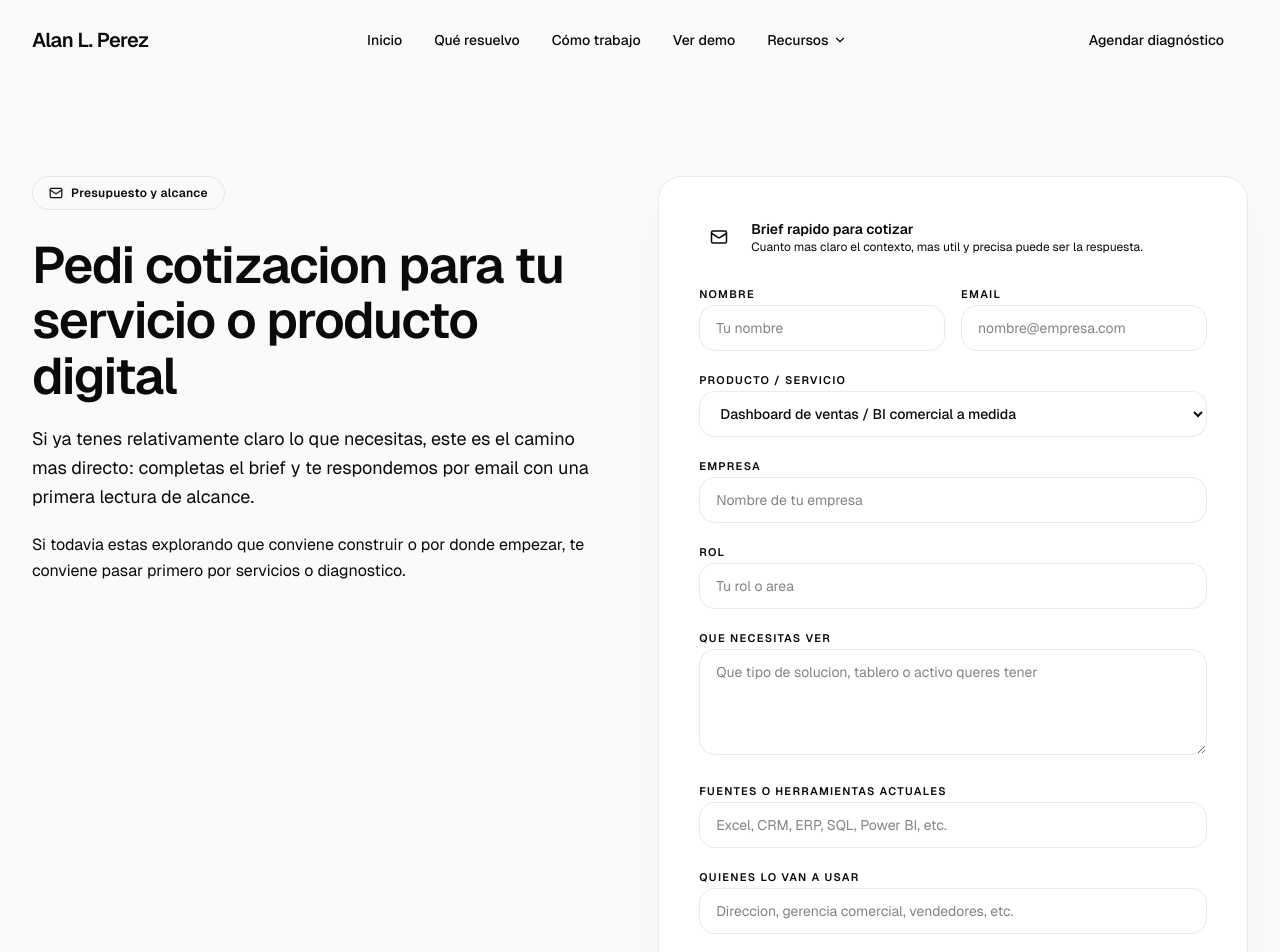
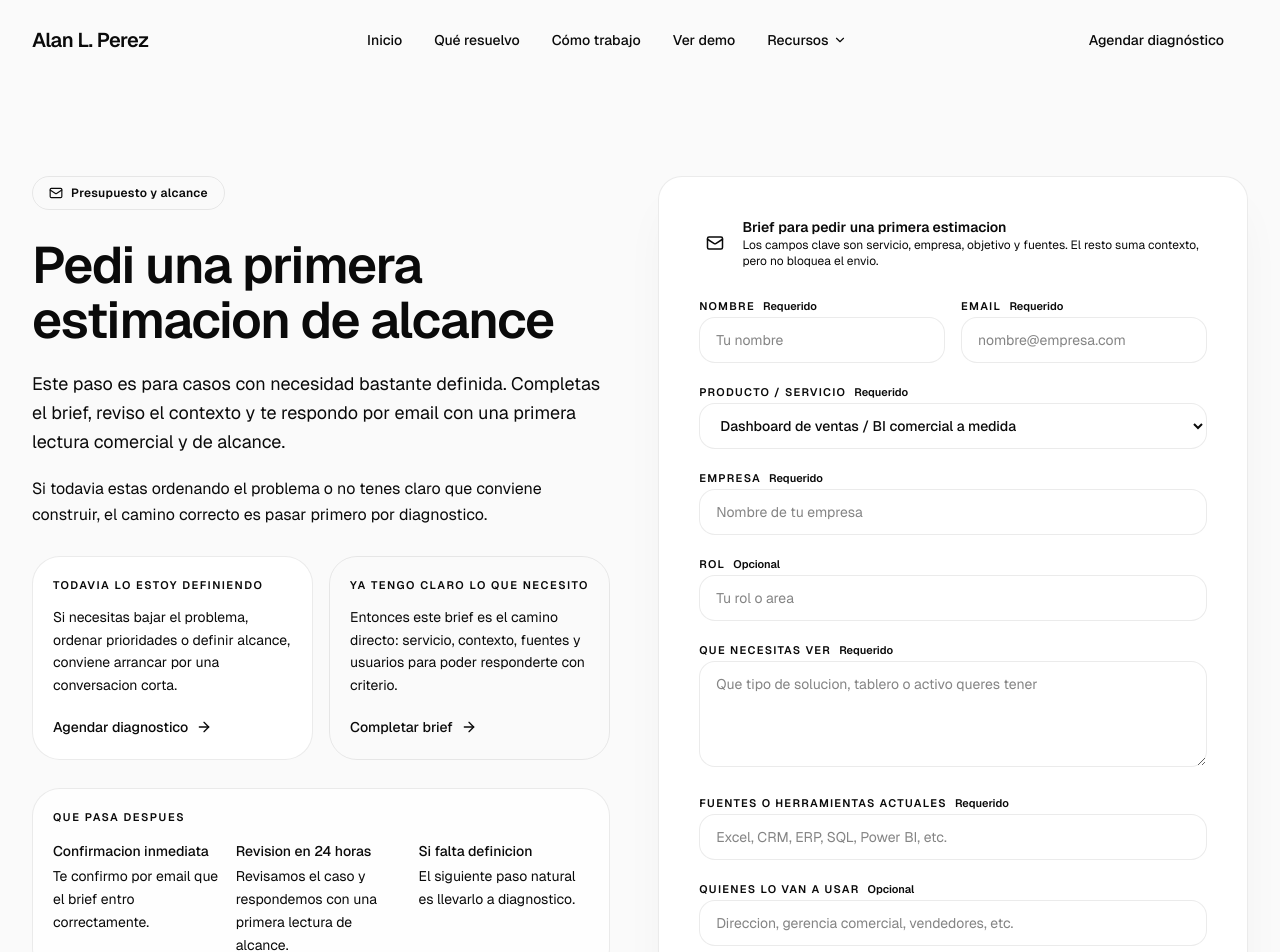
Before and after one commit to AluenIriarte/WebPage, a React (Vite) app: page /presupuesto-dashboard in a window 1280 px wide. Shown: the top 952 px of the page. Built offline with nearby package versions, Linux system fonts and the light colour scheme.

Commit message:
Refine quote form as high-intent conversion step

```diff
--- a/src/app/pages/PresupuestoDashboard.tsx
+++ b/src/app/pages/PresupuestoDashboard.tsx
@@ -7,33 +7,42 @@ import { Header } from "../components/Header";
 import {
   CONTACT_EMAIL,
   PRODUCT_OPTIONS,
+  ROOT_DIAGNOSTIC_SECTION_HREF,
   buildQuoteEmailBody,
   type QuoteBriefFields,
 } from "../lib/contact";
-import { trackFormSubmit, trackQuoteClick } from "../lib/analytics";
+import { trackDiagnosisClick, trackFormSubmit, trackQuoteClick } from "../lib/analytics";
 import { submitQuoteRequest } from "../lib/forms-api";
 
 const fieldConfig: {
   id: keyof QuoteBriefFields;
   label: string;
   placeholder: string;
+  required?: boolean;
   multiline?: boolean;
 }[] = [
-  { id: "nombre", label: "Nombre", placeholder: "Tu nombre" },
-  { id: "email", label: "Email", placeholder: "nombre@empresa.com" },
-  { id: "producto", label: "Producto / servicio", placeholder: "Selecciona una opcion" },
-  { id: "empresa", label: "Empresa", placeholder: "Nombre de tu empresa" },
+  { id: "nombre", label: "Nombre", placeholder: "Tu nombre", required: true },
+  { id: "email", label: "Email", placeholder: "nombre@empresa.com", required: true },
+  {
+    id: "producto",
+    label: "Producto / servicio",
+    placeholder: "Selecciona una opcion",
+    required: true,
+  },
+  { id: "empresa", label: "Empresa", placeholder: "Nombre de tu empresa", required: true },
   { id: "rol", label: "Rol", placeholder: "Tu rol o area" },
   {
     id: "objetivo",
     label: "Que necesitas ver",
     placeholder: "Que tipo de solucion, tablero o activo queres tener",
+    required: true,
     multiline: true,
   },
   {
     id: "fuentes",
     label: "Fuentes o herramientas actuales",
     placeholder: "Excel, CRM, ERP, SQL, Power BI, etc.",
+    required: true,
   },
   {
     id: "destinatarios",
@@ -146,20 +155,85 @@ export function PresupuestoDashboard() {
 
                 <div className="space-y-5">
                   <h1 className="text-4xl font-semibold leading-[1.08] tracking-tight text-foreground md:text-5xl lg:text-[3.2rem]">
-                    Pedi cotizacion para tu servicio o producto digital
+                    Pedi una primera estimacion de alcance
                   </h1>
                   <p className="max-w-2xl text-lg leading-relaxed text-muted-foreground">
-                    Si ya tenes relativamente claro lo que necesitas, este es el camino mas directo:
-                    completas el brief y te respondemos por email con una primera lectura de alcance.
+                    Este paso es para casos con necesidad bastante definida. Completas el brief,
+                    reviso el contexto y te respondo por email con una primera lectura comercial y
+                    de alcance.
                   </p>
                   <p className="max-w-3xl text-base leading-relaxed text-foreground/70">
-                    Si todavia estas explorando que conviene construir o por donde empezar, te conviene pasar primero por servicios o diagnostico.
+                    Si todavia estas ordenando el problema o no tenes claro que conviene construir,
+                    el camino correcto es pasar primero por diagnostico.
                   </p>
                 </div>
 
+                <div className="grid gap-4 sm:grid-cols-2">
+                  <div className="rounded-[1.75rem] border border-border/55 bg-white/85 p-5">
+                    <p className="text-[11px] font-semibold uppercase tracking-[0.14em] text-muted-foreground/55">
+                      Todavia lo estoy definiendo
+                    </p>
+                    <p className="mt-3 text-sm leading-relaxed text-muted-foreground">
+                      Si necesitas bajar el problema, ordenar prioridades o definir alcance, conviene
+                      arrancar por una conversacion corta.
+                    </p>
+                    <a
+                      href={ROOT_DIAGNOSTIC_SECTION_HREF}
+                      onClick={() => trackDiagnosisClick("quote_page_intro")}
+                      className="mt-5 inline-flex items-center gap-2 text-sm font-medium text-accent transition-colors hover:text-accent/80"
+                    >
+                      Agendar diagnostico
+                      <ArrowRight className="h-4 w-4" />
+                    </a>
+                  </div>
+
+                  <div className="rounded-[1.75rem] border border-accent/20 bg-accent/[0.04] p-5">
+                    <p className="text-[11px] font-semibold uppercase tracking-[0.14em] text-accent">
+                      Ya tengo claro lo que necesito
+                    </p>
+                    <p className="mt-3 text-sm leading-relaxed text-muted-foreground">
+                      Entonces este brief es el camino directo: servicio, contexto, fuentes y
+                      usuarios para poder responderte con criterio.
+                    </p>
+                    <a
+                      href="#brief-cotizacion"
+                      className="mt-5 inline-flex items-center gap-2 text-sm font-medium text-foreground transition-colors hover:text-accent"
+                    >
+                      Completar brief
+                      <ArrowRight className="h-4 w-4" />
+                    </a>
+                  </div>
+                </div>
+
+                <div className="rounded-[1.75rem] border border-border/55 bg-white/75 p-5">
+                  <p className="text-[11px] font-semibold uppercase tracking-[0.14em] text-muted-foreground/55">
+                    Que pasa despues
+                  </p>
+                  <div className="mt-4 grid gap-3 sm:grid-cols-3">
+                    <div>
+                      <p className="text-sm font-medium text-foreground">Confirmacion inmediata</p>
+                      <p className="mt-1 text-sm leading-relaxed text-muted-foreground">
+                        Te confirmo por email que el brief entro correctamente.
+                      </p>
+                    </div>
+                    <div>
+                      <p className="text-sm font-medium text-foreground">Revision en 24 horas</p>
+                      <p className="mt-1 text-sm leading-relaxed text-muted-foreground">
+                        Revisamos el caso y respondemos con una primera lectura de alcance.
+                      </p>
+                    </div>
+                    <div>
+                      <p className="text-sm font-medium text-foreground">Si falta definicion</p>
+                      <p className="mt-1 text-sm leading-relaxed text-muted-foreground">
+                        El siguiente paso natural es llevarlo a diagnostico.
+                      </p>
+                    </div>
+                  </div>
+                </div>
               </motion.div>
 
               <motion.div
+                id="brief-cotizacion"
                 initial={{ opacity: 0, y: 30 }}
                 animate={{ opacity: 1, y: 0 }}
                 transition={{ duration: 0.75, delay: 0.1, ease: [0.22, 1, 0.36, 1] }}
@@ -170,9 +244,12 @@ export function PresupuestoDashboard() {
                     <Mail className="h-4.5 w-4.5 text-accent" />
                   </div>
                   <div>
-                    <p className="text-sm font-semibold text-foreground">Brief rapido para cotizar</p>
+                    <p className="text-sm font-semibold text-foreground">
+                      Brief para pedir una primera estimacion
+                    </p>
                     <p className="text-xs text-muted-foreground">
-                      Cuanto mas claro el contexto, mas util y precisa puede ser la respuesta.
+                      Los campos clave son servicio, empresa, objetivo y fuentes. El resto suma
+                      contexto, pero no bloquea el envio.
                     </p>
                   </div>
                 </div>
@@ -183,10 +260,13 @@ export function PresupuestoDashboard() {
                       <label key={field.id} className="space-y-1.5">
                         <span className="text-[11px] font-semibold uppercase tracking-[0.12em] text-muted-foreground/55">
                           {field.label}
+                          <span className="ml-2 normal-case tracking-normal text-muted-foreground/45">
+                            {field.required ? "Requerido" : "Opcional"}
+                          </span>
                         </span>
                         <input
                           type={field.id === "email" ? "email" : "text"}
-                          required
+                          required={field.required}
                           value={fields[field.id]}
                           onChange={(event) =>
                             setFields((previous) => ({
@@ -205,9 +285,13 @@ export function PresupuestoDashboard() {
                     <label key={field.id} className="space-y-1.5">
                       <span className="text-[11px] font-semibold uppercase tracking-[0.12em] text-muted-foreground/55">
                         {field.label}
+                        <span className="ml-2 normal-case tracking-normal text-muted-foreground/45">
+                          {field.required ? "Requerido" : "Opcional"}
+                        </span>
                       </span>
                       {field.id === "producto" ? (
                         <select
+                          required={field.required}
                           value={fields.producto}
                           onChange={(event) =>
                             setFields((previous) => ({ ...previous, producto: event.target.value }))
@@ -222,6 +306,7 @@ export function PresupuestoDashboard() {
                         </select>
                       ) : field.multiline ? (
                         <textarea
+                          required={field.required}
                           value={fields[field.id]}
                           onChange={(event) =>
                             setFields((previous) => ({
@@ -235,6 +320,7 @@ export function PresupuestoDashboard() {
                         />
                       ) : (
                         <input
+                          required={field.required}
                           value={fields[field.id]}
                           onChange={(event) =>
                             setFields((previous) => ({
@@ -284,10 +370,11 @@ export function PresupuestoDashboard() {
                 <div className="mt-6 rounded-2xl border border-accent/15 bg-accent/5 p-5">
                   <div className="mb-2 flex items-center gap-2">
                     <ShieldCheck className="h-4 w-4 text-accent" />
-                    <p className="text-sm font-semibold text-foreground">Como funciona</p>
+                    <p className="text-sm font-semibold text-foreground">Respaldo y salida manual</p>
                   </div>
                   <p className="text-sm leading-relaxed text-muted-foreground">
-                    Enviamos confirmacion al email cargado y tambien una notificacion interna. Si algo falla, siempre podes copiar el brief y enviarlo manualmente a{" "}
+                    Enviamos confirmacion al email cargado y tambien una notificacion interna. Si
+                    algo falla, siempre podes copiar el brief y enviarlo manualmente a{" "}
                     <a
                       href={`mailto:${CONTACT_EMAIL}`}
                       className="font-medium text-foreground underline underline-offset-2"
```
